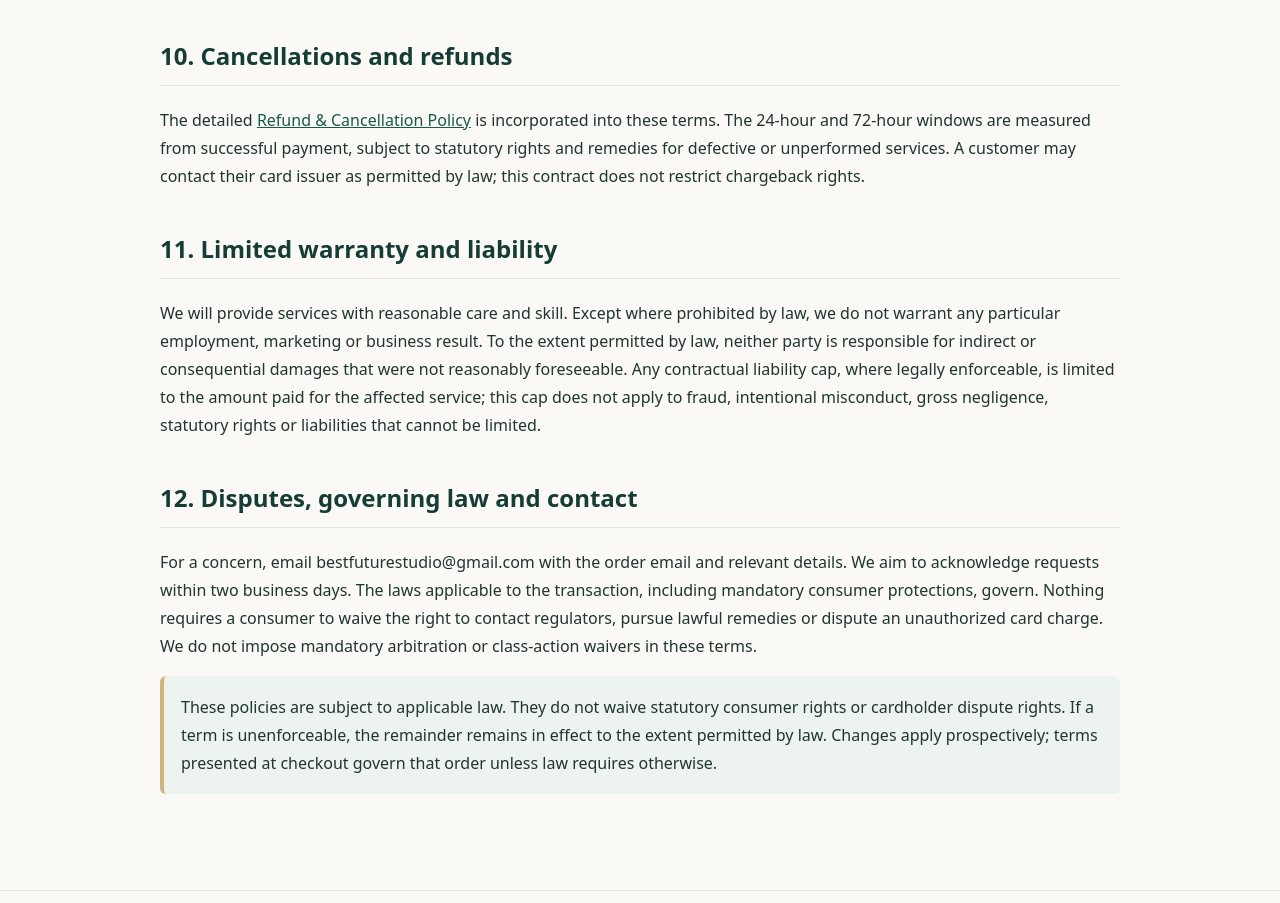
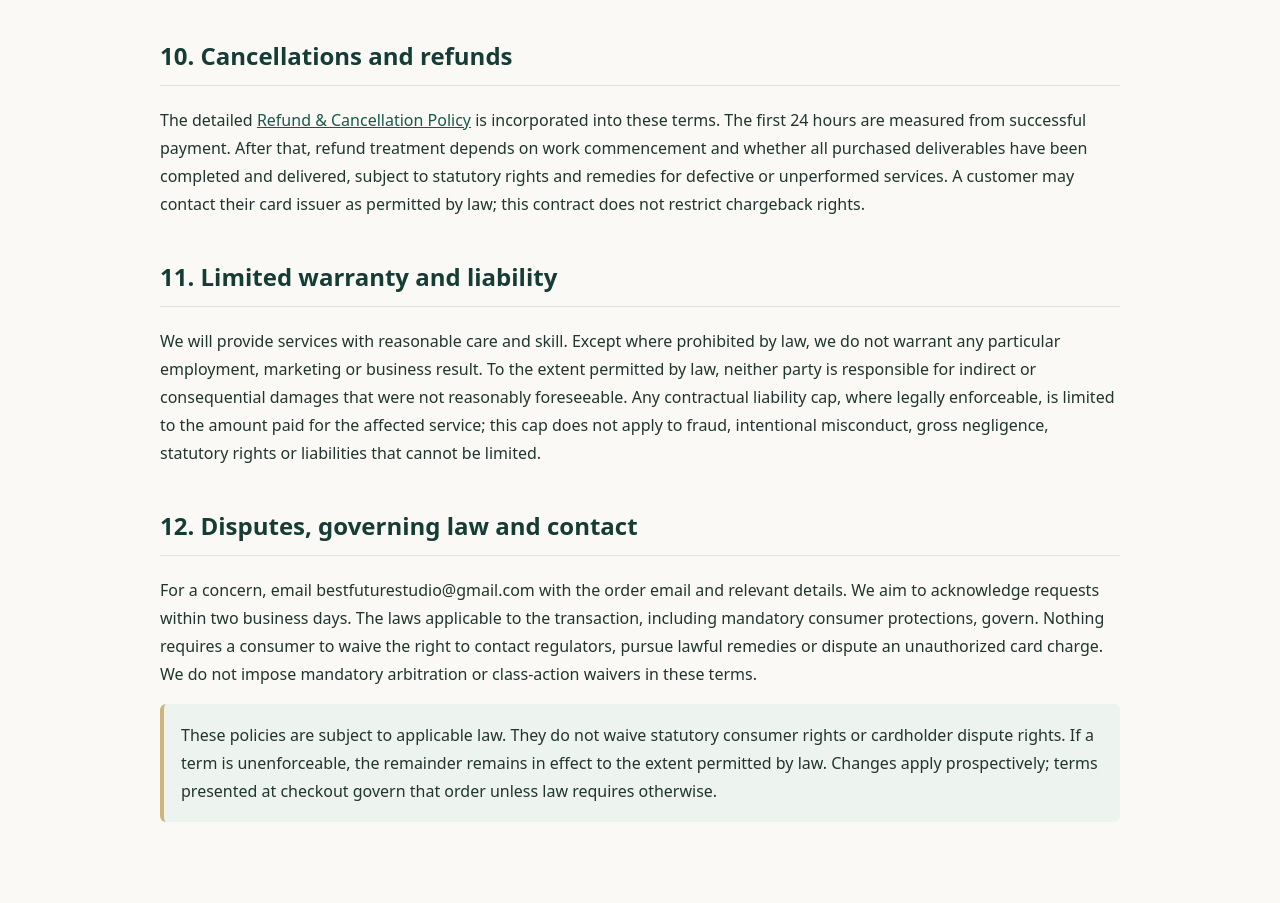
Before and after one commit to csmatalia/best-future-studio-website, a plain HTML site: page terms.html in a window 1280 px wide. Shown: the part 2439-3342 px from the top of the page. Drawn offline with Linux system fonts and the light colour scheme.

Commit message:
Align terms.html with completion-based refund and acknowledgments

```diff
--- a/terms.html
+++ b/terms.html
@@ -8,6 +8,6 @@
 <h2>7. Intellectual property and licensing</h2><p>Customers retain ownership of materials supplied to us and grant a limited license to use them solely for the project. After full payment, we assign our transferable copyright interest in original, final, custom-created deliverables, excluding pre-existing templates, methods, stock content, third-party licensed assets, fonts, software and generative tools. Excluded materials remain governed by their respective licenses; no ownership of third-party materials is transferred. We cannot guarantee copyright exclusivity or registrability of AI-assisted material. Drafts, rejected concepts and internal working files remain ours unless expressly agreed. Customers are responsible for obtaining any additional licenses needed for intended distribution.</p>
 <h2>8. Confidentiality and data handling</h2><p>We use customer materials for service delivery, order support and legal recordkeeping as described in our <a href="privacy.html">Privacy Policy</a>. We do not intentionally publish client resumes or private business briefs. Customers should avoid unnecessary sensitive data and use access-restricted document links. No online system is risk-free.</p>
 <h2>9. Marketing compliance</h2><p>Customers are responsible for substantiating product claims, obtaining permissions for images, logos and testimonials, and reviewing platform-specific ad rules before publication. We may refuse deceptive, discriminatory, unlawful, infringing or impersonation-based requests. No sales, lead, conversion, reach, employment or applicant-tracking outcome is guaranteed.</p>
-<h2>10. Cancellations and refunds</h2><p>The detailed <a href="refunds.html">Refund & Cancellation Policy</a> is incorporated into these terms. The 24-hour and 72-hour windows are measured from successful payment, subject to statutory rights and remedies for defective or unperformed services. A customer may contact their card issuer as permitted by law; this contract does not restrict chargeback rights.</p>
+<h2>10. Cancellations and refunds</h2><p>The detailed <a href="refunds.html">Refund & Cancellation Policy</a> is incorporated into these terms. The first 24 hours are measured from successful payment. After that, refund treatment depends on work commencement and whether all purchased deliverables have been completed and delivered, subject to statutory rights and remedies for defective or unperformed services. A customer may contact their card issuer as permitted by law; this contract does not restrict chargeback rights.</p>
 <h2>11. Limited warranty and liability</h2><p>We will provide services with reasonable care and skill. Except where prohibited by law, we do not warrant any particular employment, marketing or business result. To the extent permitted by law, neither party is responsible for indirect or consequential damages that were not reasonably foreseeable. Any contractual liability cap, where legally enforceable, is limited to the amount paid for the affected service; this cap does not apply to fraud, intentional misconduct, gross negligence, statutory rights or liabilities that cannot be limited.</p>
 <h2>12. Disputes, governing law and contact</h2><p>For a concern, email bestfuturestudio@gmail.com with the order email and relevant details. We aim to acknowledge requests within two business days. The laws applicable to the transaction, including mandatory consumer protections, govern. Nothing requires a consumer to waive the right to contact regulators, pursue lawful remedies or dispute an unauthorized card charge. We do not impose mandatory arbitration or class-action waivers in these terms.</p><p class="notice">These policies are subject to applicable law. They do not waive statutory consumer rights or cardholder dispute rights. If a term is unenforceable, the remainder remains in effect to the extent permitted by law. Changes apply prospectively; terms presented at checkout govern that order unless law requires otherwise.</p></main><footer><a href="./">Home</a><a href="privacy.html">Privacy</a><a href="terms.html">Terms</a><a href="refunds.html">Refunds</a><a href="delivery.html">Delivery</a><a href="accessibility.html">Accessibility</a><a href="content-policy.html">Content & IP</a></footer></body></html>
```
